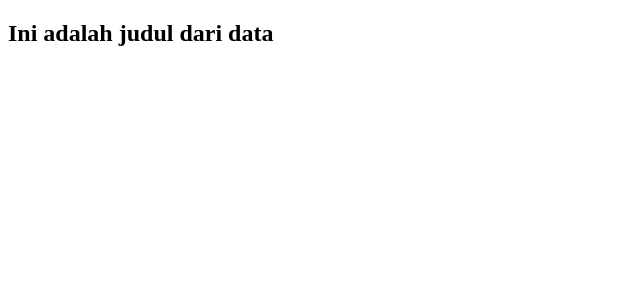
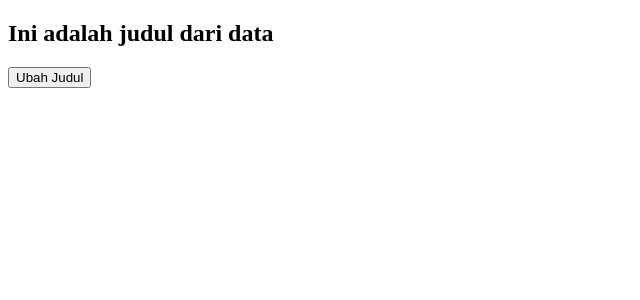
Before and after one commit to romiardisaja/vue-cli-project, a Vue app: page / in a window 1280 px wide. Shown: the top 300 px of the page, without its empty margins (0-640 px from the left). Built offline with nearby package versions, Linux system fonts and the light colour scheme.

Commit message:
add 10-custom-events

```diff
--- a/src/App.vue
+++ b/src/App.vue
@@ -1,5 +1,5 @@
 <template>
-    <Header :judul="isiJudul" />
+    <Header @headerChangeJudul="changeJudul" :judul="isiJudul" />
 </template>
 
 <script>
@@ -14,7 +14,12 @@ export default {
     return {
       isiJudul: "Ini adalah judul dari data"
     }
-  }
+  },
+  methods: {
+    changeJudul(judulBaru){
+      this.isiJudul = judulBaru;
+    }
+  },
 }
 </script>
 
--- a/src/components/Header.vue
+++ b/src/components/Header.vue
@@ -1,11 +1,23 @@
 <template>
     <h2>{{ judul }}</h2>
+    <button @click="changeJudul">Ubah Judul</button>
 </template>
 
 <script>
 export default {
     name: 'Header',
-    props: ['judul']
+    props: ['judul'],
+    data() {
+        return {
+            newJudul: "Judul baru dari Header.vue"
+        }
+    },
+    methods: {
+        changeJudul(){
+            this.$emit('headerChangeJudul', this.newJudul)
+        }
+    },
+    emits: ['headerChangeJudul']
 }
 </script>
 
```
